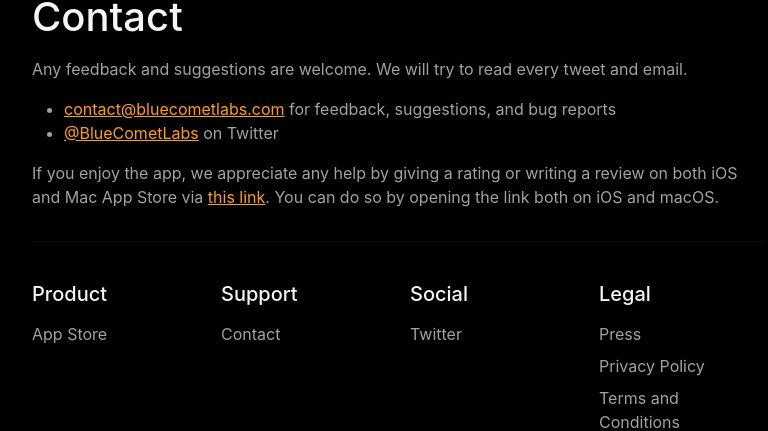
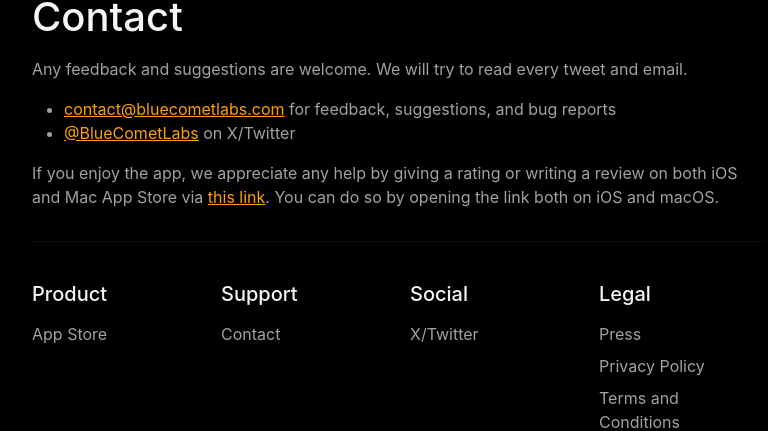
Before and after one commit to bluecometlabs/8planets.app, a Jekyll site: the page built from pages/contact.md, in a window 1280 px wide. Shown: the part 112-543 px from the top of the page, without its empty margins (242-1010 px from the left). Built offline with Jekyll 4.4.1, drawn with Linux system fonts in a browser that asks for light colours.

Commit message:
Update twitter link name

```diff
--- a/_includes/footer.html
+++ b/_includes/footer.html
@@ -17,7 +17,7 @@
             <div class="col-md-3 my-2">
                 <h5>Social</h5>
                 <ul class="nav flex-column ml-0">
-                    <li class="nav-item mb-2"><a href="{{ site.links.twitter }}" class="nav-link p-0">Twitter</a></li>
+                    <li class="nav-item mb-2"><a href="{{ site.links.twitter }}" class="nav-link p-0">X/Twitter</a></li>
                 </ul>
             </div>
             <div class="col-md-3 my-2">
--- a/pages/contact.md
+++ b/pages/contact.md
@@ -9,6 +9,6 @@
 Any feedback and suggestions are welcome. We will try to read every tweet and email.
 
 - [contact@bluecometlabs.com](mailto:contact@bluecometlabs.com) for feedback, suggestions, and bug reports
-- [@BlueCometLabs]({{ site.links.twitter }}) on Twitter
+- [@BlueCometLabs]({{ site.links.twitter }}) on X/Twitter
 
 If you enjoy the app, we appreciate any help by giving a rating or writing a review on both iOS and Mac App Store via [this link]({{ site.links.app_store_review }}). You can do so by opening the link both on iOS and macOS.
```
